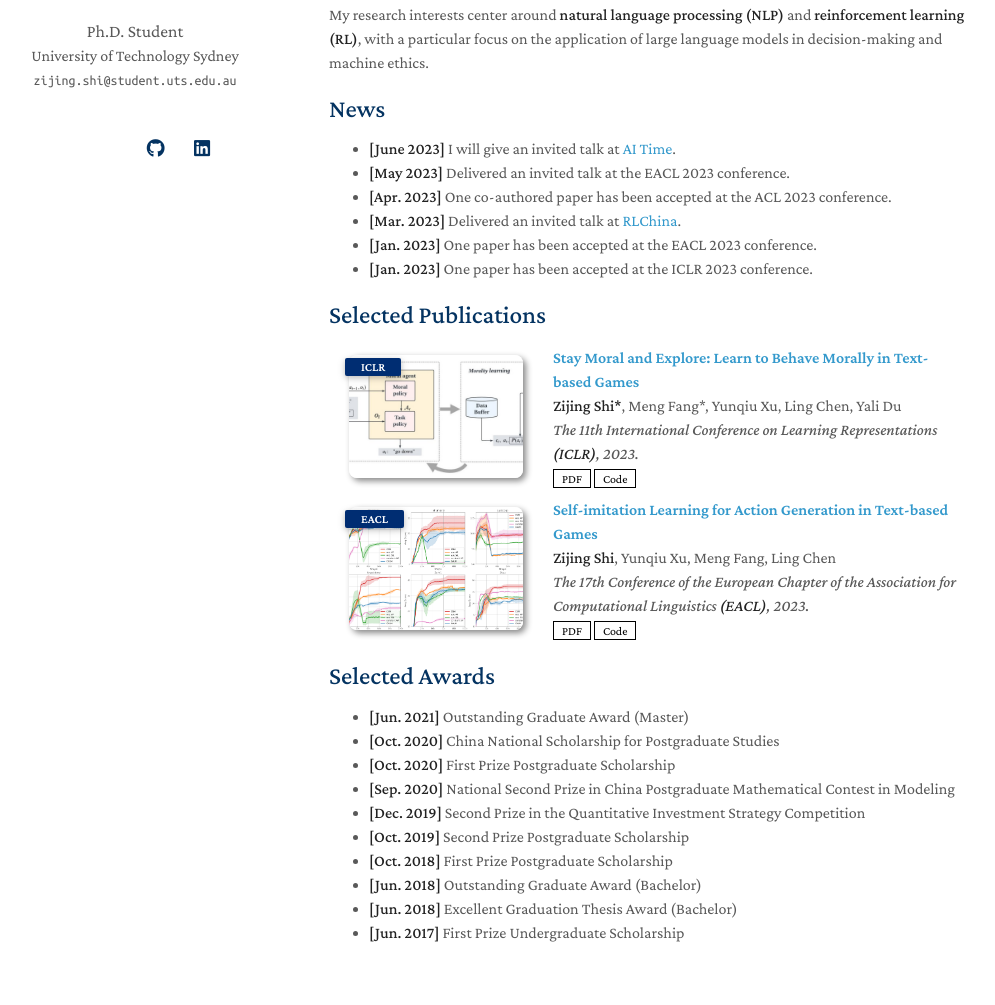
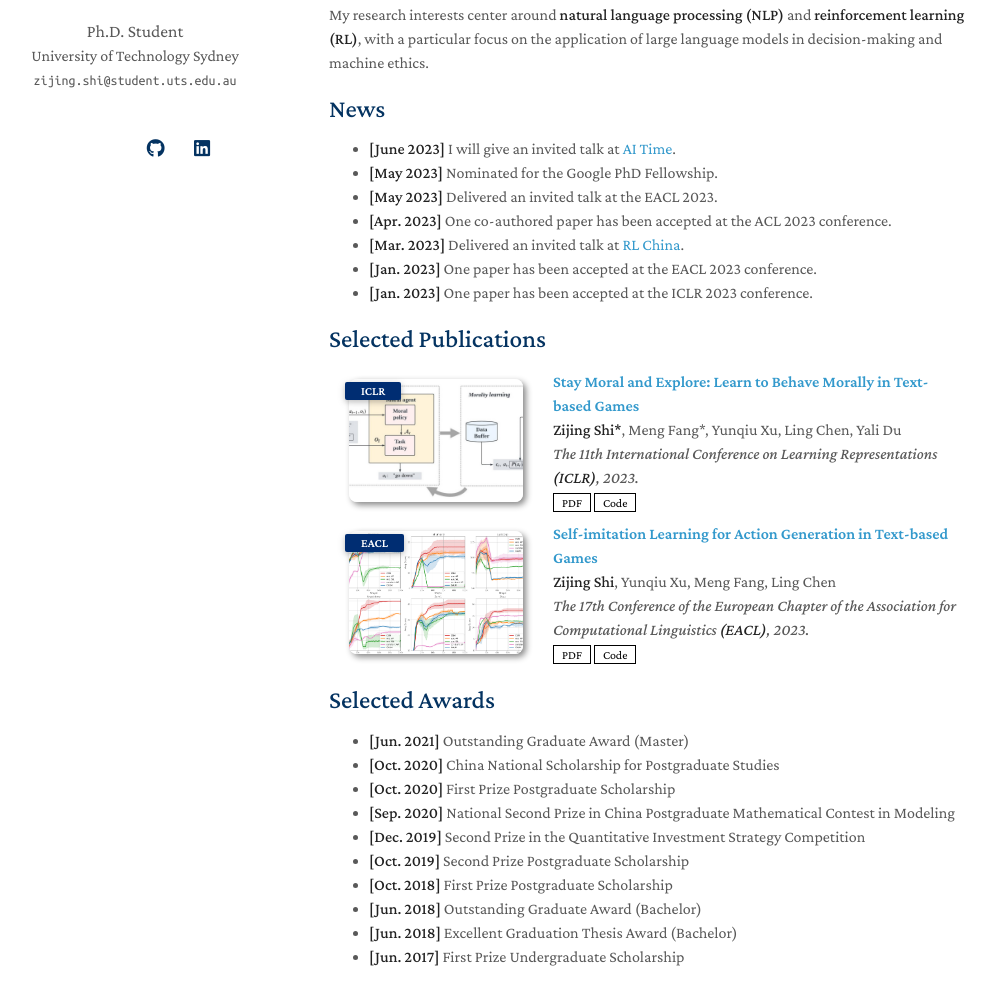
Before and after one commit to winni18/winni18.github.io, a Jekyll site: the page built from index.md, in a window 1280 px wide and 1285 px high. Shown: the part 222-1227 px from the top of the window, without its empty margins (141-1136 px from the left). Built offline with Jekyll 4.4.1, drawn with Linux system fonts in a browser that asks for light colours; nearby versions of some CDN libraries; a style sheet for code colours, icons or effects is not loaded; our own code applies the rules of GitHub Pages for plain Markdown files.

Commit message:
Update index.md

```diff
--- a/index.md
+++ b/index.md
@@ -14,10 +14,10 @@ My research interests center around **natural language processing (NLP)** and **
 
 ## News
 - **[June 2023]** I will give an invited talk at [AI Time](https://www.aitime.cn/).
-<!-- - **[May 2023]** Nominated for the Google PhD Fellowship. -->
-- **[May 2023]** Delivered an invited talk at the EACL 2023 conference.
+- **[May 2023]** Nominated for the Google PhD Fellowship.
+- **[May 2023]** Delivered an invited talk at the EACL 2023.
 - **[Apr. 2023]** One co-authored paper has been accepted at the ACL 2023 conference.
-- **[Mar. 2023]** Delivered an invited talk at [RLChina](http://rlchina.org/).
+- **[Mar. 2023]** Delivered an invited talk at [RL China](http://rlchina.org/).
 - **[Jan. 2023]** One paper has been accepted at the EACL 2023 conference.
 - **[Jan. 2023]** One paper has been accepted at the ICLR 2023 conference.
 
```
